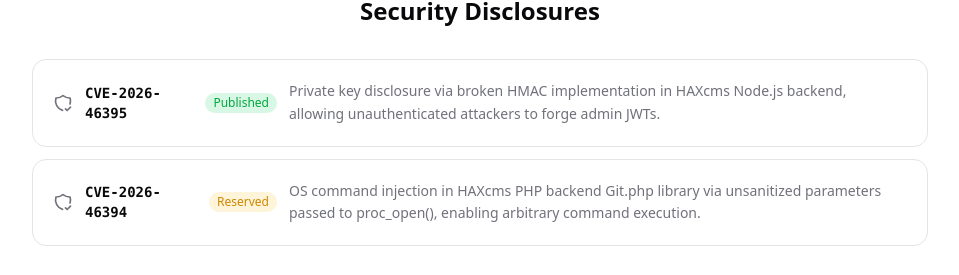
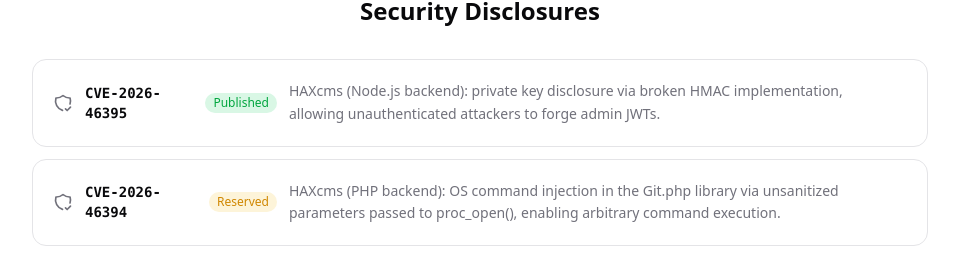
Before and after one commit to shreyas-challa/shreyas-challa.github.io, a React (Vite) app: page /about in a window 1280 px wide. Shown: the part 375-650 px from the top of the page, without its empty margins (160-1119 px from the left). Built offline with nearby package versions, Linux system fonts and the light colour scheme; no server answers.

Commit message:
Add product/backend context to CVE summaries

```diff
--- a/src/data/portfolio.js
+++ b/src/data/portfolio.js
@@ -53,7 +53,7 @@ export const projects = [
 export const cves = [
   {
     id: 'CVE-2026-46395',
-    summary: 'Private key disclosure via broken HMAC implementation in HAXcms Node.js backend, allowing unauthenticated attackers to forge admin JWTs.',
+    summary: 'HAXcms (Node.js backend): private key disclosure via broken HMAC implementation, allowing unauthenticated attackers to forge admin JWTs.',
     status: 'Published',
     advisoryUrl: 'https://github.com/advisories/GHSA-6c8g-9hfh-pq5h',
     writeupUrl: null,
@@ -61,7 +61,7 @@ export const cves = [
   },
   {
     id: 'CVE-2026-46394',
-    summary: 'OS command injection in HAXcms PHP backend Git.php library via unsanitized parameters passed to proc_open(), enabling arbitrary command execution.',
+    summary: 'HAXcms (PHP backend): OS command injection in the Git.php library via unsanitized parameters passed to proc_open(), enabling arbitrary command execution.',
     status: 'Reserved',
     advisoryUrl: 'https://github.com/haxtheweb/issues/security/advisories/GHSA-6jf3-9fgh-cmfr',
     writeupUrl: null,
```
